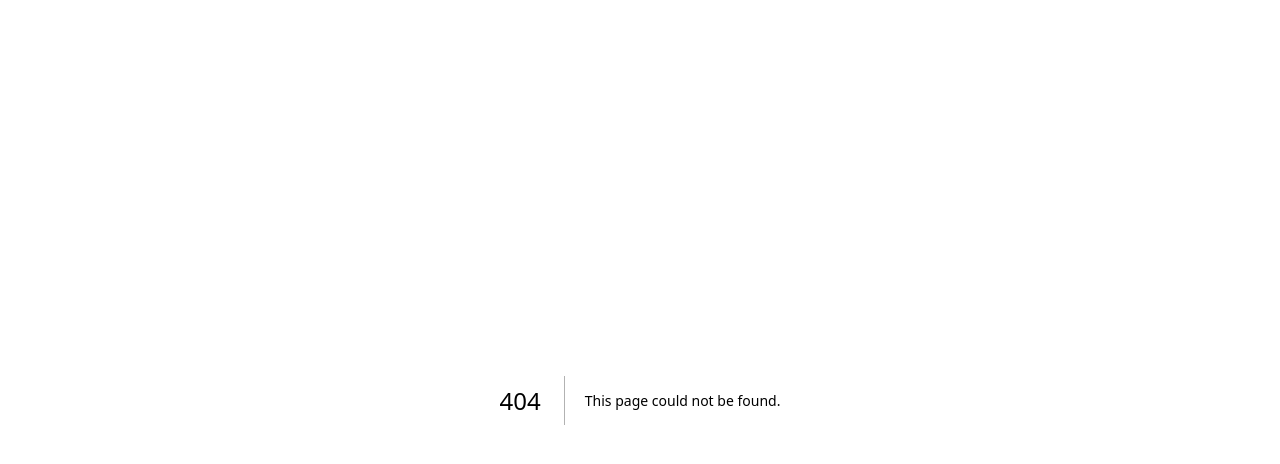
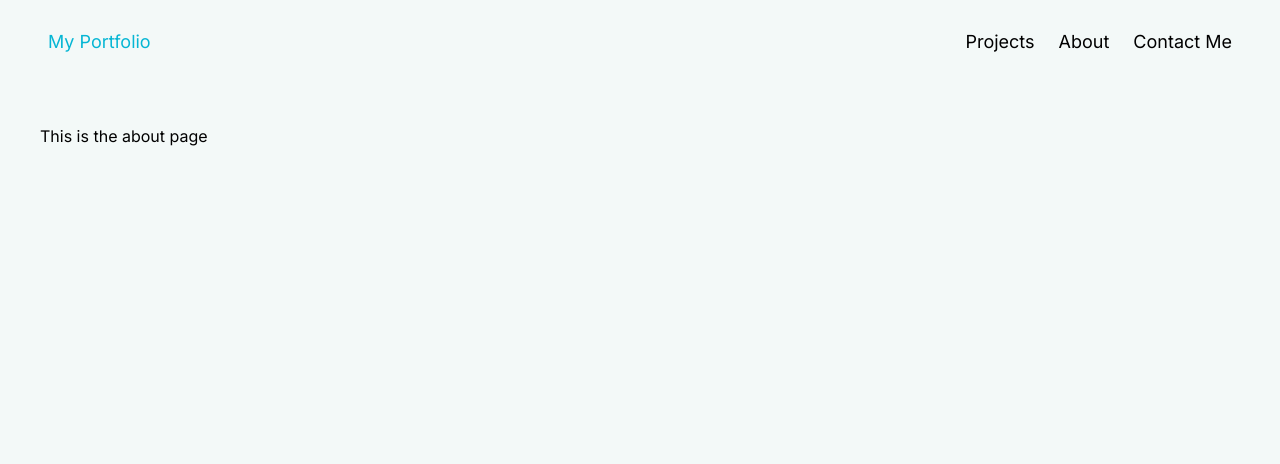
Before and after one commit to Nando1920/Web-Portfolio, a Next.js app: page /home/about in a window 1280 px wide. Before the commit this address had no page. Shown: the top 464 px of the page. Built offline with nearby package versions, Linux system fonts and the light colour scheme.

Commit message:
new stuff

```diff
--- a/src/app/globals.css
+++ b/src/app/globals.css
@@ -4,30 +4,44 @@
 
 :root {
   --foreground-rgb: 0, 0, 0;
-  --background-start-rgb: 214, 219, 220;
-  --background-end-rgb: 255, 255, 255;
+  --background-rgb: 243, 249, 248;
+  --glow: 6, 182, 212;
 }
 
-@media (prefers-color-scheme: dark) {
+/* @media (prefers-color-scheme: dark) {
   :root {
     --foreground-rgb: 255, 255, 255;
-    --background-start-rgb: 0, 0, 0;
-    --background-end-rgb: 0, 0, 0;
+    --background-rgb: 0, 0, 0;
   }
-}
+} */
 
 body {
   color: rgb(var(--foreground-rgb));
-  background: linear-gradient(
-      to bottom,
-      transparent,
-      rgb(var(--background-end-rgb))
-    )
-    rgb(var(--background-start-rgb));
+  background: rgb(var(--background-rgb));
 }
 
 @layer utilities {
   .text-balance {
     text-wrap: balance;
   }
+
+  .navOption {
+    @apply relative transition-colors duration-200 hover:text-cyan-400 py-2;
+  }
+
+  .navOption::after {
+    @apply content-['']  left-0 bottom-[15%] bg-cyan-400 h-[2px] w-[0%] absolute transition-all duration-200 border-0 rounded   shadow-cyan-400;
+  }
+
+  .navOption::after:hover {
+    @apply w-[100%];
+  }
+
+  .partialUnder::after {
+    @apply rounded-md absolute content-['']  left-0 bottom-[0%] bg-gradient-to-r from-cyan-600/80 to-transparent h-[5px] w-[20%];
+  }
+
+  .nameMain {
+    @apply relative text-transparent bg-clip-text font-medium md:text-3xl text-xl bg-gradient-to-r from-purple-600 to-teal-500 w-fit;
+  }
 }
--- /dev/null
+++ b/src/app/home/about/page.tsx
@@ -0,0 +1,3 @@
+export default function AboutPage() {
+  return <>This is the about page</>;
+}
--- /dev/null
+++ b/src/app/home/layout.tsx
@@ -0,0 +1,17 @@
+import Navbar from "../navbar";
+import { ScrollWrapper } from "../scrollWrapper";
+
+export default function RootLayout({
+  children,
+}: Readonly<{
+  children: React.ReactNode;
+}>) {
+  return (
+    <div>
+      <Navbar />
+      <div className="p-10 h-screen">
+        <div>{children}</div>
+      </div>
+    </div>
+  );
+}
--- /dev/null
+++ b/src/app/home/page.tsx
@@ -0,0 +1,3 @@
+export default function HomePage() {
+  return <div>This is the home page</div>;
+}
--- a/src/app/layout.tsx
+++ b/src/app/layout.tsx
@@ -5,8 +5,8 @@ import "./globals.css";
 const inter = Inter({ subsets: ["latin"] });
 
 export const metadata: Metadata = {
-  title: "Create Next App",
-  description: "Generated by create next app",
+  title: "Portfolio",
+  description: "Fernando's personal portfolio",
 };
 
 export default function RootLayout({
--- /dev/null
+++ b/src/app/navbar.tsx
@@ -0,0 +1,48 @@
+"use client";
+import Link from "next/link";
+import "./globals.css";
+import { atTop } from "./scrollWrapper";
+import { useEffect, useState } from "react";
+
+export default function Navbar() {
+  const [isAtTop, setIsAtTop] = useState(atTop.value);
+  const navArray: any[] = [
+    { name: "Projects", ref: "/home" },
+    { name: "About", ref: "/home/about" },
+    { name: "Contact Me", ref: "/home/about" },
+  ];
+
+  useEffect(() => {
+    const handleChange = (value: any) => {
+      setIsAtTop(value);
+    };
+
+    atTop.subscribe(handleChange);
+  }, []);
+
+  return (
+    <>
+      <nav
+        className={`flex justify-between  items-center lg:px-12 sm:px-8 xs:px-8 py-5 ${
+          !isAtTop
+            ? "shadow-lg shadow-black-100 bg-white/80 "
+            : "bg-transparent"
+        }  text-lg sticky top-0 z-50 transition-shdow duration-300`}>
+        <Link
+          href={"/"}
+          className=" text-cyan-500 hover:text-cyan-600 transition-colors ">
+          My Portfolio
+        </Link>
+        <div className="flex gap-6 ">
+          {navArray.map((item) => {
+            return (
+              <Link href={item.ref} key={item.name} className="navOption">
+                {item.name}
+              </Link>
+            );
+          })}
+        </div>
+      </nav>
+    </>
+  );
+}
--- a/src/app/page.tsx
+++ b/src/app/page.tsx
@@ -1,113 +1,18 @@
-import Image from "next/image";
+"use client";
+import { useRef } from "react";
+import Navbar from "./navbar";
+import { ScrollWrapper } from "./scrollWrapper";
+import WelcomeSection from "./welcome";
 
 export default function Home() {
   return (
-    <main className="flex min-h-screen flex-col items-center justify-between p-24">
-      <div className="z-10 max-w-5xl w-full items-center justify-between font-mono text-sm lg:flex">
-        <p className="fixed left-0 top-0 flex w-full justify-center border-b border-gray-300 bg-gradient-to-b from-zinc-200 pb-6 pt-8 backdrop-blur-2xl dark:border-neutral-800 dark:bg-zinc-800/30 dark:from-inherit lg:static lg:w-auto  lg:rounded-xl lg:border lg:bg-gray-200 lg:p-4 lg:dark:bg-zinc-800/30">
-          Get started by editing&nbsp;
-          <code className="font-mono font-bold">src/app/page.tsx</code>
-        </p>
-        <div className="fixed bottom-0 left-0 flex h-48 w-full items-end justify-center bg-gradient-to-t from-white via-white dark:from-black dark:via-black lg:static lg:h-auto lg:w-auto lg:bg-none">
-          <a
-            className="pointer-events-none flex place-items-center gap-2 p-8 lg:pointer-events-auto lg:p-0"
-            href="https://vercel.com?utm_source=create-next-app&utm_medium=appdir-template&utm_campaign=create-next-app"
-            target="_blank"
-            rel="noopener noreferrer"
-          >
-            By{" "}
-            <Image
-              src="/vercel.svg"
-              alt="Vercel Logo"
-              className="dark:invert"
-              width={100}
-              height={24}
-              priority
-            />
-          </a>
+    <main>
+      <Navbar />
+      <ScrollWrapper>
+        <div className="p-4 sm:px-10 lg:px-16 xl:p-48 flex flex-col">
+          <WelcomeSection />
         </div>
-      </div>
-
-      <div className="relative flex place-items-center before:absolute before:h-[300px] before:w-full sm:before:w-[480px] before:-translate-x-1/2 before:rounded-full before:bg-gradient-radial before:from-white before:to-transparent before:blur-2xl before:content-[''] after:absolute after:-z-20 after:h-[180px] after:w-full sm:after:w-[240px] after:translate-x-1/3 after:bg-gradient-conic after:from-sky-200 after:via-blue-200 after:blur-2xl after:content-[''] before:dark:bg-gradient-to-br before:dark:from-transparent before:dark:to-blue-700 before:dark:opacity-10 after:dark:from-sky-900 after:dark:via-[#0141ff] after:dark:opacity-40 before:lg:h-[360px] z-[-1]">
-        <Image
-          className="relative dark:drop-shadow-[0_0_0.3rem_#ffffff70] dark:invert"
-          src="/next.svg"
-          alt="Next.js Logo"
-          width={180}
-          height={37}
-          priority
-        />
-      </div>
-
-      <div className="mb-32 grid text-center lg:max-w-5xl lg:w-full lg:mb-0 lg:grid-cols-4 lg:text-left">
-        <a
-          href="https://nextjs.org/docs?utm_source=create-next-app&utm_medium=appdir-template&utm_campaign=create-next-app"
-          className="group rounded-lg border border-transparent px-5 py-4 transition-colors hover:border-gray-300 hover:bg-gray-100 hover:dark:border-neutral-700 hover:dark:bg-neutral-800/30"
-          target="_blank"
-          rel="noopener noreferrer"
-        >
-          <h2 className={`mb-3 text-2xl font-semibold`}>
-            Docs{" "}
-            <span className="inline-block transition-transform group-hover:translate-x-1 motion-reduce:transform-none">
-              -&gt;
-            </span>
-          </h2>
-          <p className={`m-0 max-w-[30ch] text-sm opacity-50`}>
-            Find in-depth information about Next.js features and API.
-          </p>
-        </a>
-
-        <a
-          href="https://nextjs.org/learn?utm_source=create-next-app&utm_medium=appdir-template-tw&utm_campaign=create-next-app"
-          className="group rounded-lg border border-transparent px-5 py-4 transition-colors hover:border-gray-300 hover:bg-gray-100 hover:dark:border-neutral-700 hover:dark:bg-neutral-800/30"
-          target="_blank"
-          rel="noopener noreferrer"
-        >
-          <h2 className={`mb-3 text-2xl font-semibold`}>
-            Learn{" "}
-            <span className="inline-block transition-transform group-hover:translate-x-1 motion-reduce:transform-none">
-              -&gt;
-            </span>
-          </h2>
-          <p className={`m-0 max-w-[30ch] text-sm opacity-50`}>
-            Learn about Next.js in an interactive course with&nbsp;quizzes!
-          </p>
-        </a>
-
-        <a
-          href="https://vercel.com/templates?framework=next.js&utm_source=create-next-app&utm_medium=appdir-template&utm_campaign=create-next-app"
-          className="group rounded-lg border border-transparent px-5 py-4 transition-colors hover:border-gray-300 hover:bg-gray-100 hover:dark:border-neutral-700 hover:dark:bg-neutral-800/30"
-          target="_blank"
-          rel="noopener noreferrer"
-        >
-          <h2 className={`mb-3 text-2xl font-semibold`}>
-            Templates{" "}
-            <span className="inline-block transition-transform group-hover:translate-x-1 motion-reduce:transform-none">
-              -&gt;
-            </span>
-          </h2>
-          <p className={`m-0 max-w-[30ch] text-sm opacity-50`}>
-            Explore starter templates for Next.js.
-          </p>
-        </a>
-
-        <a
-          href="https://vercel.com/new?utm_source=create-next-app&utm_medium=appdir-template&utm_campaign=create-next-app"
-          className="group rounded-lg border border-transparent px-5 py-4 transition-colors hover:border-gray-300 hover:bg-gray-100 hover:dark:border-neutral-700 hover:dark:bg-neutral-800/30"
-          target="_blank"
-          rel="noopener noreferrer"
-        >
-          <h2 className={`mb-3 text-2xl font-semibold`}>
-            Deploy{" "}
-            <span className="inline-block transition-transform group-hover:translate-x-1 motion-reduce:transform-none">
-              -&gt;
-            </span>
-          </h2>
-          <p className={`m-0 max-w-[30ch] text-sm opacity-50 text-balance`}>
-            Instantly deploy your Next.js site to a shareable URL with Vercel.
-          </p>
-        </a>
-      </div>
+      </ScrollWrapper>
     </main>
   );
 }
--- /dev/null
+++ b/src/app/scrollWrapper.tsx
@@ -0,0 +1,17 @@
+import { signal, useSignal } from "@preact/signals";
+import { useMotionValueEvent, useScroll } from "framer-motion";
+import { FC, Fragment } from "react";
+
+export const atTop = signal<boolean>(true);
+
+export const ScrollWrapper: FC<{ children: any }> = ({ children }) => {
+  const { scrollY } = useScroll();
+
+  console.log(atTop.value);
+
+  useMotionValueEvent(scrollY, "change", (latest) => {
+    atTop.value = latest <= 0;
+  });
+
+  return <Fragment>{children}</Fragment>;
+};
--- /dev/null
+++ b/src/app/welcome.tsx
@@ -0,0 +1,14 @@
+import "./globals.css";
+
+export default function WelcomeSection() {
+  return (
+    <section className="">
+      <div className="nameMain">Fernando Tamayo </div>
+      <div className="font-medio xl:text-8xl md:text-7xl text-5xl flex flex-col w-[280px] md:w-[550px] xl:w-[720px]">
+        <div className="partialUnder text-cyan-500 relative "> Full-Stack</div>
+        <div className=" text-right">Developer</div>
+      </div>
+      <div className="font-medium">Hello There. </div>
+    </section>
+  );
+}
--- a/tailwind.config.ts
+++ b/tailwind.config.ts
@@ -13,6 +13,9 @@ const config: Config = {
         "gradient-conic":
           "conic-gradient(from 180deg at 50% 50%, var(--tw-gradient-stops))",
       },
+      transitionProperty: {
+        multiple: "width , height , backgroundColor , border-radius",
+      },
     },
   },
   plugins: [],
```
Also changed, not shown: package.json (+7 -5 lines), 1 other file (tests, documents, lock files or other folders).
